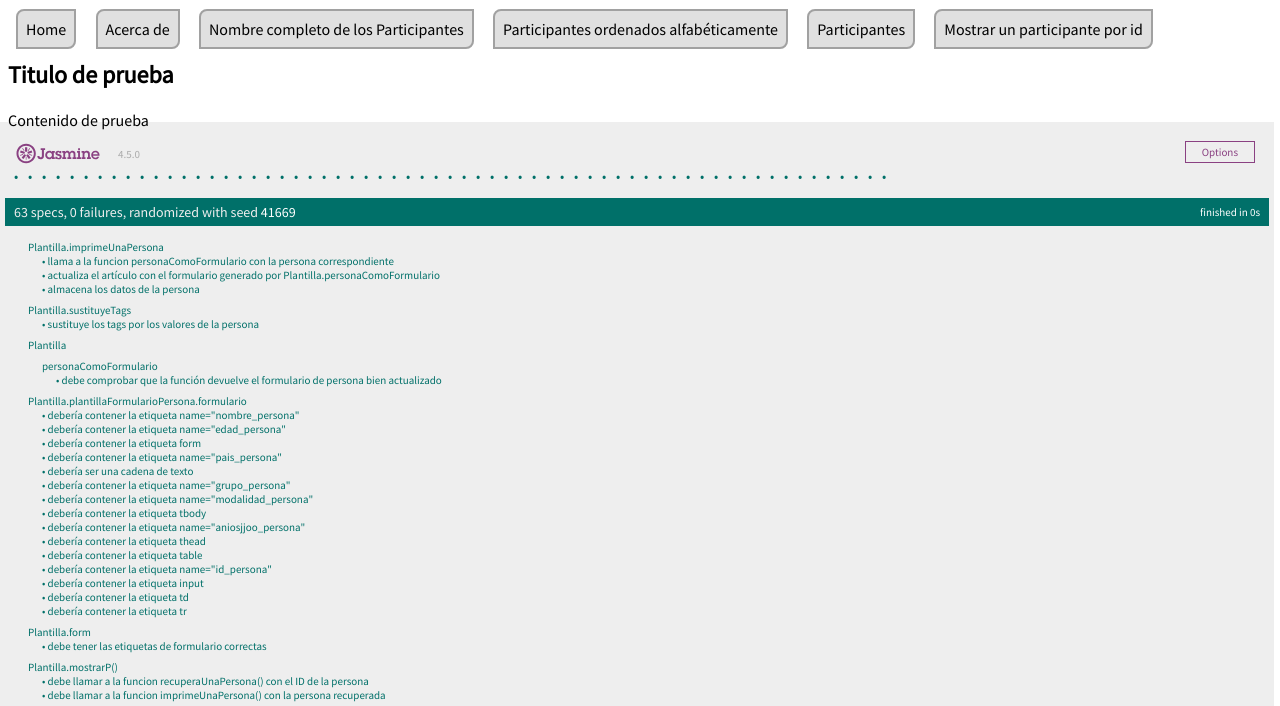
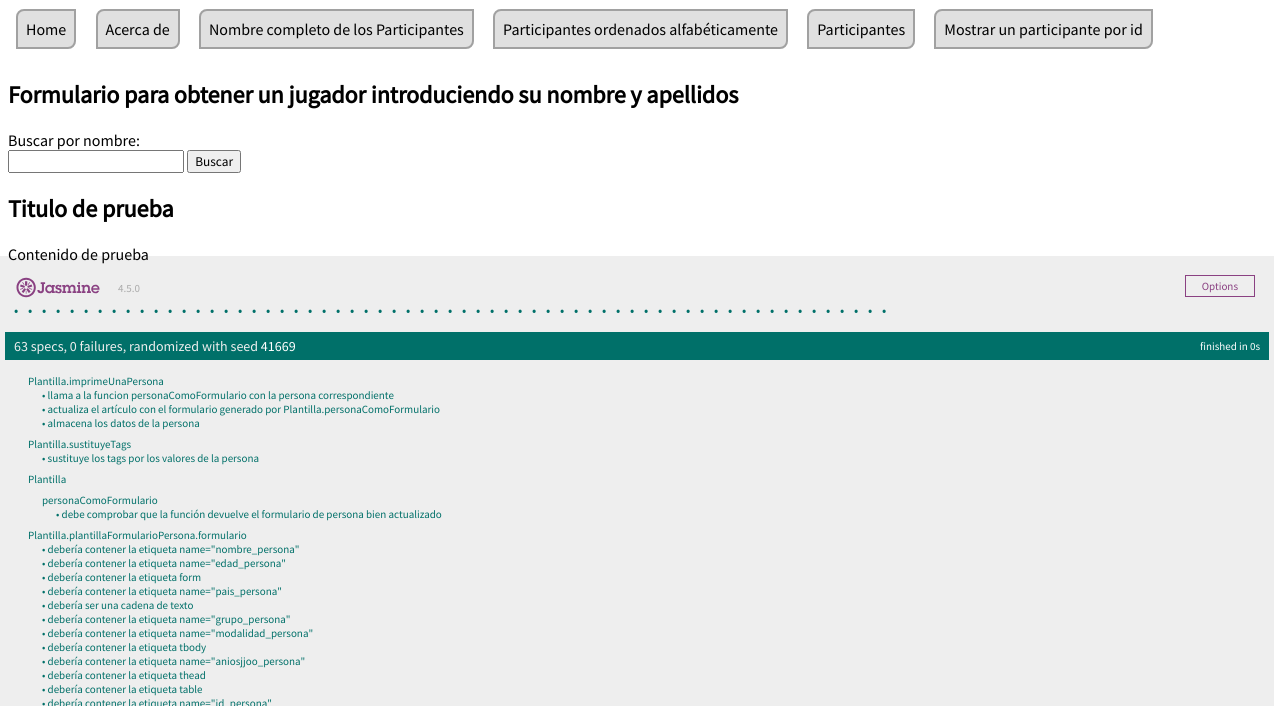
Before and after one commit to UJA-DAGIL-22-23/dagil-2022-2023-practica-3-jml00059, a website with bundled scripts: page front-end/static-files/index.html in a window 1280 px wide. Shown: the part 64-770 px from the top of the page. Built offline with nearby package versions, Linux system fonts and the light colour scheme.

Commit message:
Creada H8  y TDD

```diff
--- a/front-end/static-files/index.html
+++ b/front-end/static-files/index.html
@@ -34,9 +34,22 @@
             title="Realiza un listado de todas las personas que hay en la BBDD">Participantes</a>
         <a href="javascript:Plantilla.mostrarP('359558425872433356')" class="opcion-principal"
             title="Realiza un listado de todas las personas que hay en la BBDD">Mostrar un participante por id</a>
-
+            <br/>
+            <br/>
+            <h1>Formulario para obtener un jugador introduciendo su nombre y apellidos</h1>
+         <form>
+            <label>Buscar por nombre:</label>
+            <br/>
+            <input type="text" id="search" name="search">
+            <button type="button" onclick="buscar()">Buscar</button>
+        </form>
+        <script>
+            function buscar(){
+                var searchTerm=document.getElementById("search").value;
+                Plantilla.listarParaForm(searchTerm);
+            }
+        </script>
     </nav>
-
 
 
     <!--
--- a/front-end/static-files/js/ms-plantilla.js
+++ b/front-end/static-files/js/ms-plantilla.js
@@ -374,7 +374,7 @@ Plantilla.almacenaDatos = function (persona) { //hecho el TDD
 }
 
 
-Plantilla.listarParaForm= function (search){
+Plantilla.listarParaForm= function (search){ //no se hace TDD porque es asyncPo
     this.recuperaBuscar(this.imprime,search);
 }
 
```
